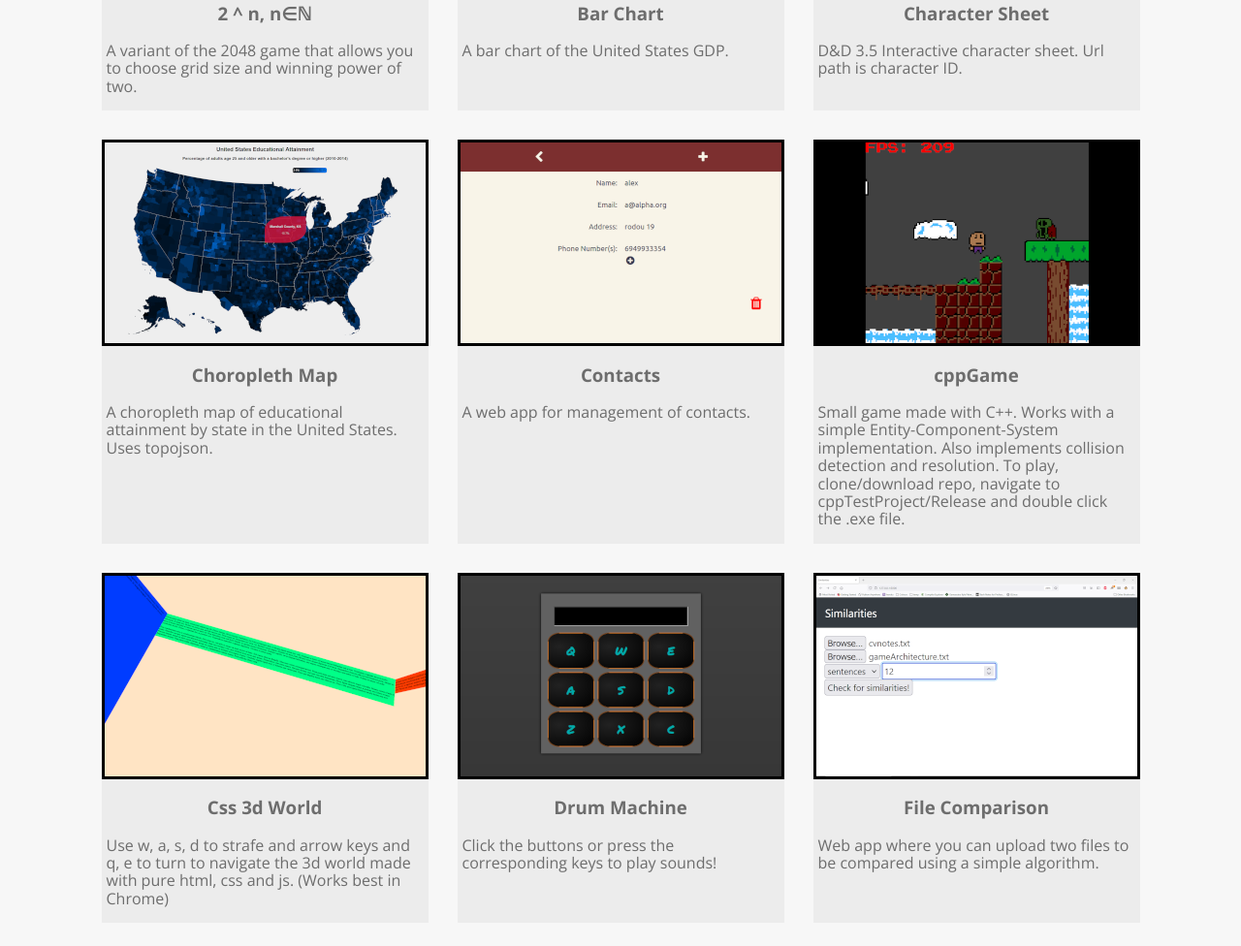
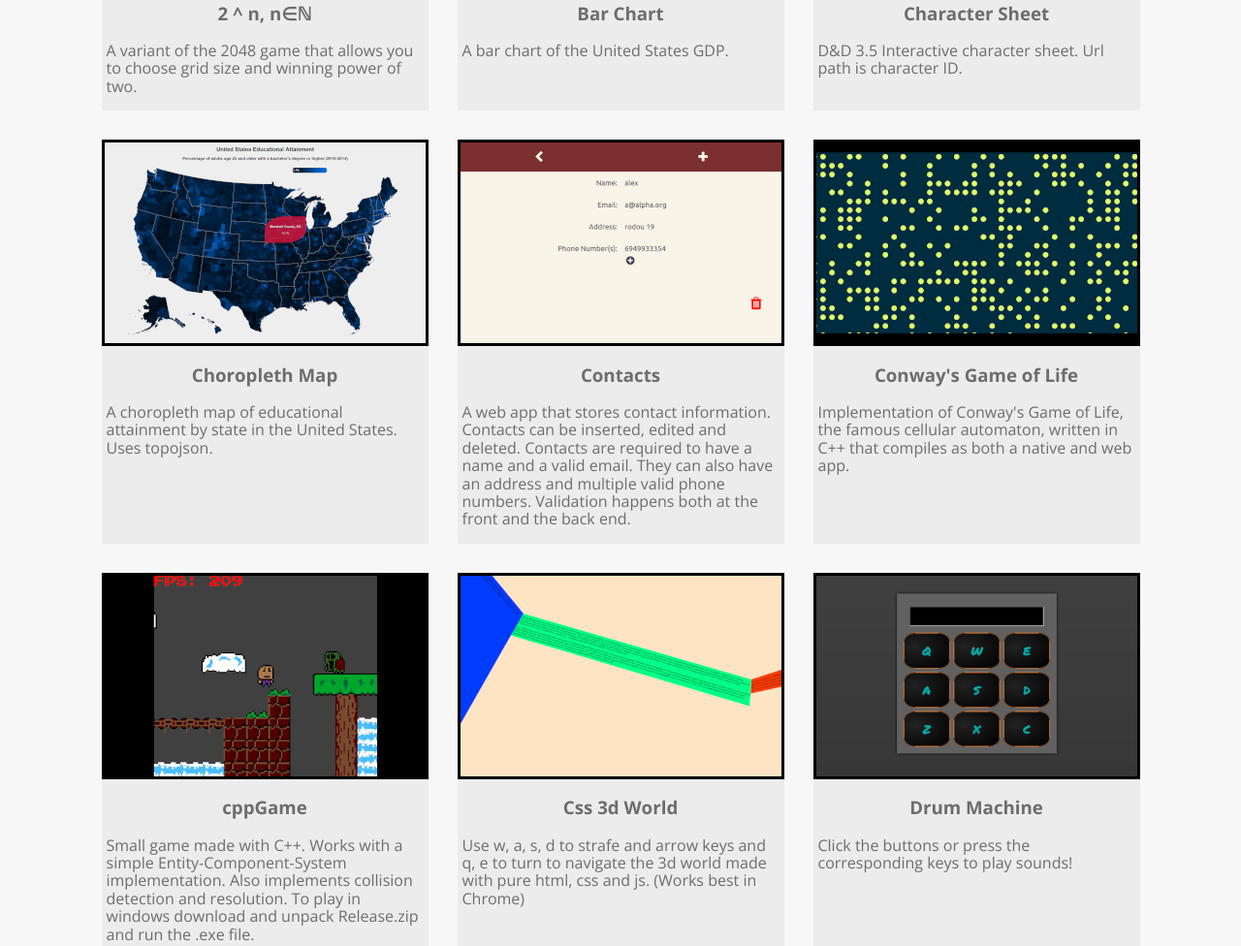
Before and after one commit to Watersilver/portfolio, a React app: page / in a window 1280 px wide. Shown: the part 1190-2166 px from the top of the page at 97% size. Built offline with nearby package versions, Linux system fonts and the light colour scheme.

Commit message:
Added game of life, fixed cpp Game

```diff
--- a/public/js/components/App.js
+++ b/public/js/components/App.js
@@ -28,6 +28,7 @@ import jsmoimg from "../../images/jsmodule.png";
 import clinimg from "../../images/cli.png";
 
 import twopimg from "../../images/2powN.png";
+import goflimg from "../../images/gameoflife.png";
 import barcimg from "../../images/barchart.png";
 import calcimg from "../../images/calculator.png";
 import contimg from "../../images/contacts.png";
@@ -58,9 +59,11 @@ import prinimg from "../../images/princess.png";
 import kinpimg from "../../images/keyboardinput.png";
 
 const itemsData = [
+  new ItemData("Conway's Game of Life", "Implementation of Conway's Game of Life, the famous cellular automaton, written in C++ that compiles as both a native and web app.", goflimg, "https://watersilver.github.io/Game-of-Life/",
+  tags.cpp, tags.webassembly),
   new ItemData("2 ^ n, n∈ℕ", "A variant of the 2048 game that allows you to choose grid size and winning power of two.", twopimg, "https://watersilver.github.io/2powN/",
   tags.javascript, tags.css, tags.html, tags.gamedev),
-  new ItemData("Contacts", "A web app for management of contacts.", contimg, "https://contgeks.glitch.me/",
+  new ItemData("Contacts", "A web app that stores contact information. Contacts can be inserted, edited and deleted. Contacts are required to have a name and a valid email. They can also have an address and multiple valid phone numbers. Validation happens both at the front and the back end.", contimg, "https://contgeks.glitch.me/",
   tags.node, tags.react, tags.css, tags.html, tags.mongodb),
   new ItemData("Project Euler", "Solutions to Project Euler problems.", clinimg, "https://github.com/Watersilver/ProjectEuler",
   tags.python),
@@ -126,7 +129,7 @@ const itemsData = [
   tags.javascript),
   new ItemData("KeyboardInput", "Keyboard input storage. Javascript module.", kinpimg, "https://github.com/Watersilver/KeyboardInput",
   tags.javascript),
-  new ItemData("cppGame", "Small game made with C++. Works with a simple Entity-Component-System implementation. Also implements collision detection and resolution. To play, clone/download repo, navigate to cppTestProject/Release and double click the .exe file.", cppgimg, "https://github.com/Watersilver/cppTestProject",
+  new ItemData("cppGame", "Small game made with C++. Works with a simple Entity-Component-System implementation. Also implements collision detection and resolution. To play in windows download and unpack Release.zip and run the .exe file.", cppgimg, "https://github.com/Watersilver/cppTestProject",
   tags.cpp, tags.gamedev),
   new ItemData("lovegame", "Massive unfinished project as of yet. Top down action rpg in the spirit of the zelda gameboy games. Uses placeholder resources for now.", loveimg, "https://drive.google.com/file/d/1f5dd3DlIjWycdfVOztlvTa5hgauW7n1_/view?usp=sharing",
   tags.lua, tags.gamedev),
--- a/public/js/tags.js
+++ b/public/js/tags.js
@@ -14,7 +14,8 @@ const tags = {
   backend: "Back End",
   node: "Node.js",
   mongodb: "MongoDB",
-  gamedev: "Gamedev"
+  gamedev: "Gamedev",
+  webassembly: "WebAssembly"
 };
 
 const getImpliedTags = (explicitTag) => {
```
Also changed, not shown: docs/index.html (+1 -1 lines), docs/gameoflife.ce8f2855.png (added), public/images/gameoflife.png (added), 4 other files.
